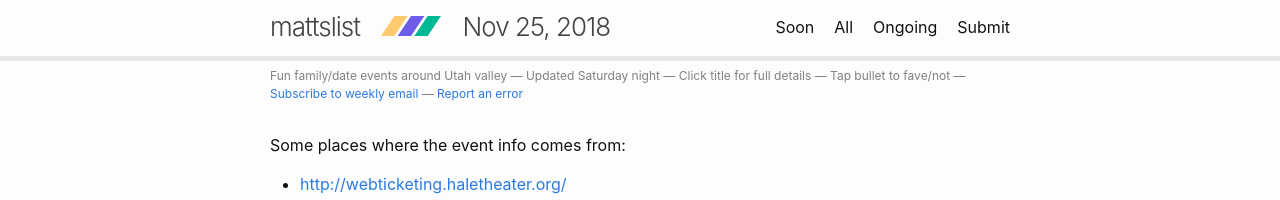
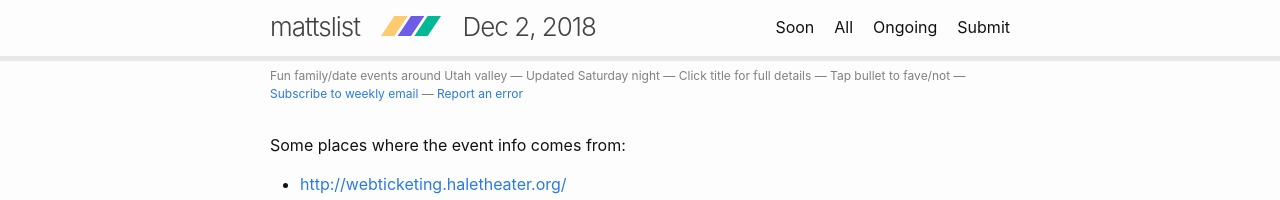
Before and after one commit to iffy/utahvalley, a Jekyll site: the page built from sources.md, in a window 1280 px wide. Shown: the top 200 px of the page. Built offline with Jekyll 4.4.1, drawn with Linux system fonts in a browser that asks for light colours; comment, search, counter and statistics services are not loaded.

Commit message:
List from 2018-12-02

```diff
--- a/_data/startdate.yml
+++ b/_data/startdate.yml
@@ -1 +1 @@
-2018-11-25
+2018-12-02
```
